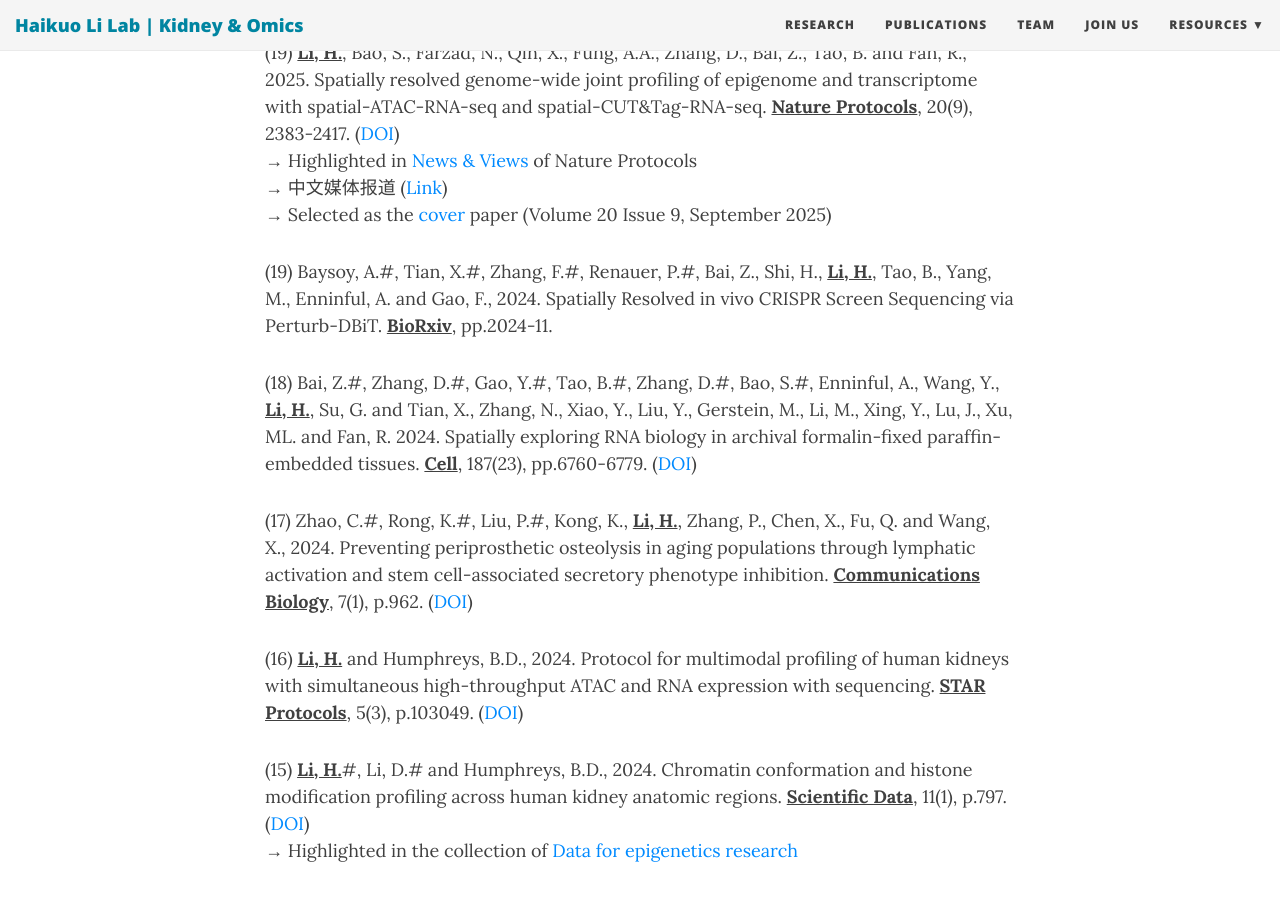
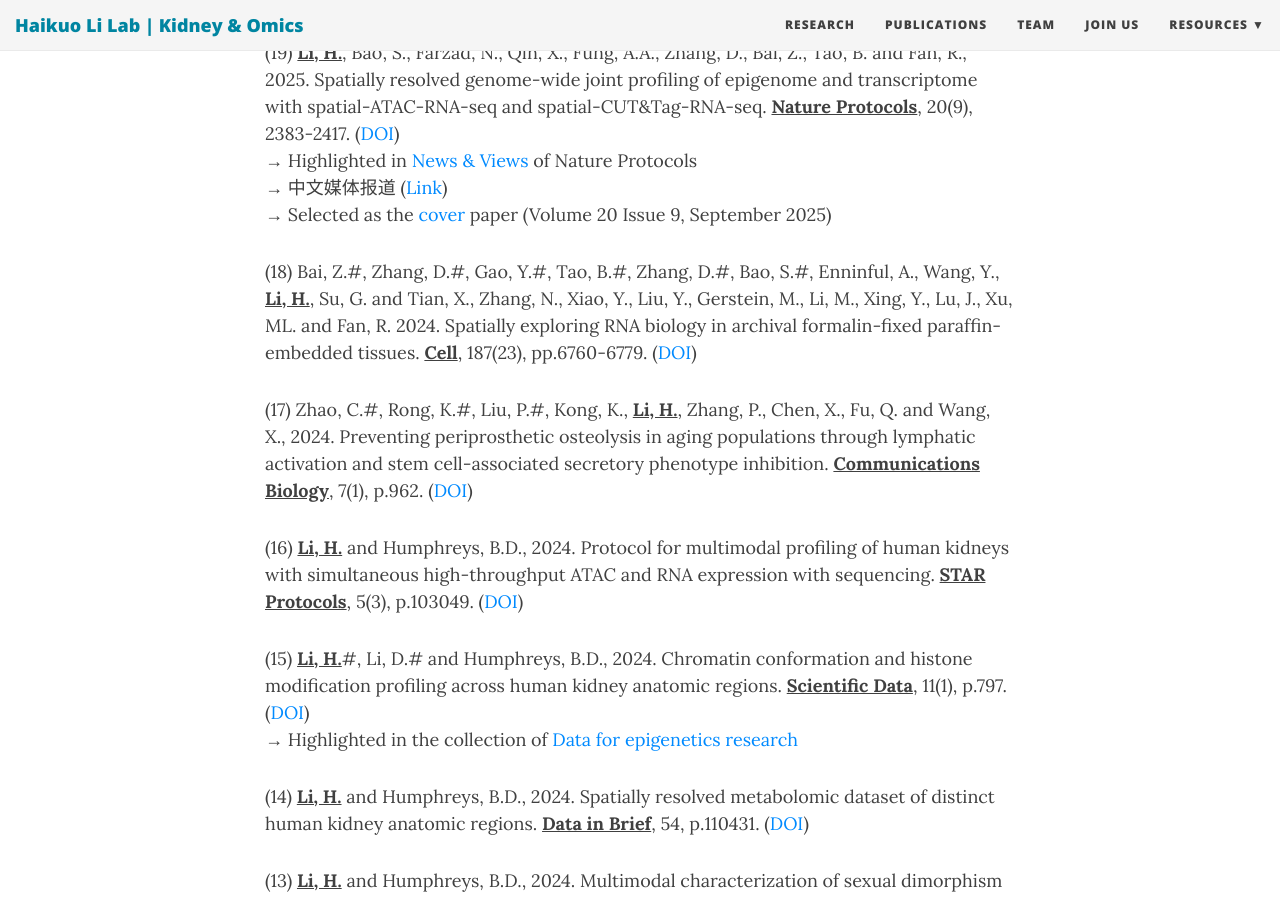
Before and after one commit to TheLiLab/thelilab.github.io, a Jekyll site: the page built from pubs.md, in a window 1280 px wide and 900 px high, scrolled down 2363 px. Built offline with Jekyll 4.4.1, drawn with Linux system fonts in a browser that asks for light colours; nearby versions of some CDN libraries.

Commit message:
Update pubs.md

```diff
--- a/pubs.md
+++ b/pubs.md
@@ -69,9 +69,6 @@ bigimg:
 →	中文媒体报道 (<a href="https://mp.weixin.qq.com/s/Q2yN0I4A4jlegDBZDzEWVA" target="_blank">Link</a>)<br>
 →	Selected as the <a href="https://www.nature.com/nprot/volumes/20/issues/9" target="_blank">cover</a> paper (Volume 20 Issue 9, September 2025)<br>
 
-(19) Baysoy, A.#, Tian, X.#, Zhang, F.#, Renauer, P.#, Bai, Z., Shi, H., <strong><u>Li, H.</u></strong>, Tao, B., Yang, M., Enninful, A. and Gao, F., 2024. Spatially Resolved in vivo CRISPR Screen Sequencing via Perturb-DBiT. <strong><u>BioRxiv</u></strong>, pp.2024-11.
-<br>
-
 (18) Bai, Z.#, Zhang, D.#, Gao, Y.#, Tao, B.#, Zhang, D.#, Bao, S.#, Enninful, A., Wang, Y., <strong><u>Li, H.</u></strong>, Su, G. and Tian, X., Zhang, N., Xiao, Y., Liu, Y., Gerstein, M., Li, M., Xing, Y., Lu, J., Xu, ML. and Fan, R. 2024. Spatially exploring RNA biology in archival formalin-fixed paraffin-embedded tissues. <strong><u>Cell</u></strong>, 187(23), pp.6760-6779. ([DOI](https://doi.org/10.1016/j.cell.2024.09.001))
 <br>
 
```
